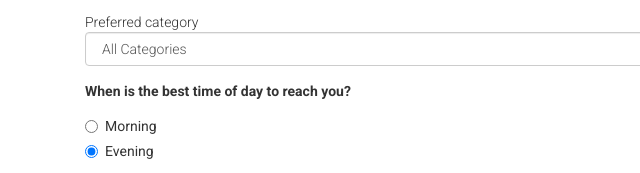
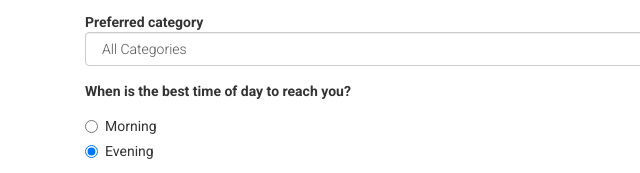
Before and after one commit to deloren89/Bootstrap_website, a plain HTML site: page index2.html in a window 1280 px wide. Shown: the part 896-1069 px from the top of the page, 0-640 px from the left. Drawn offline with nearby package versions, Linux system fonts and the light colour scheme.

Commit message:
Add files via upload
category bold

```diff
--- a/index2.html
+++ b/index2.html
@@ -102,7 +102,7 @@ function validateForm() {
 
        <div class="form-group">
         <div class = "dropdown"
-          <label for="dropdown">Preferred category</label>
+          <label for="dropdown"><b>Preferred category</b></label>
             <select class="form-control">
               <option name="drop" value="All Categories" selected>All Categories</option>
               <option name="drop" value="Guitars">Guitars</option>
```
